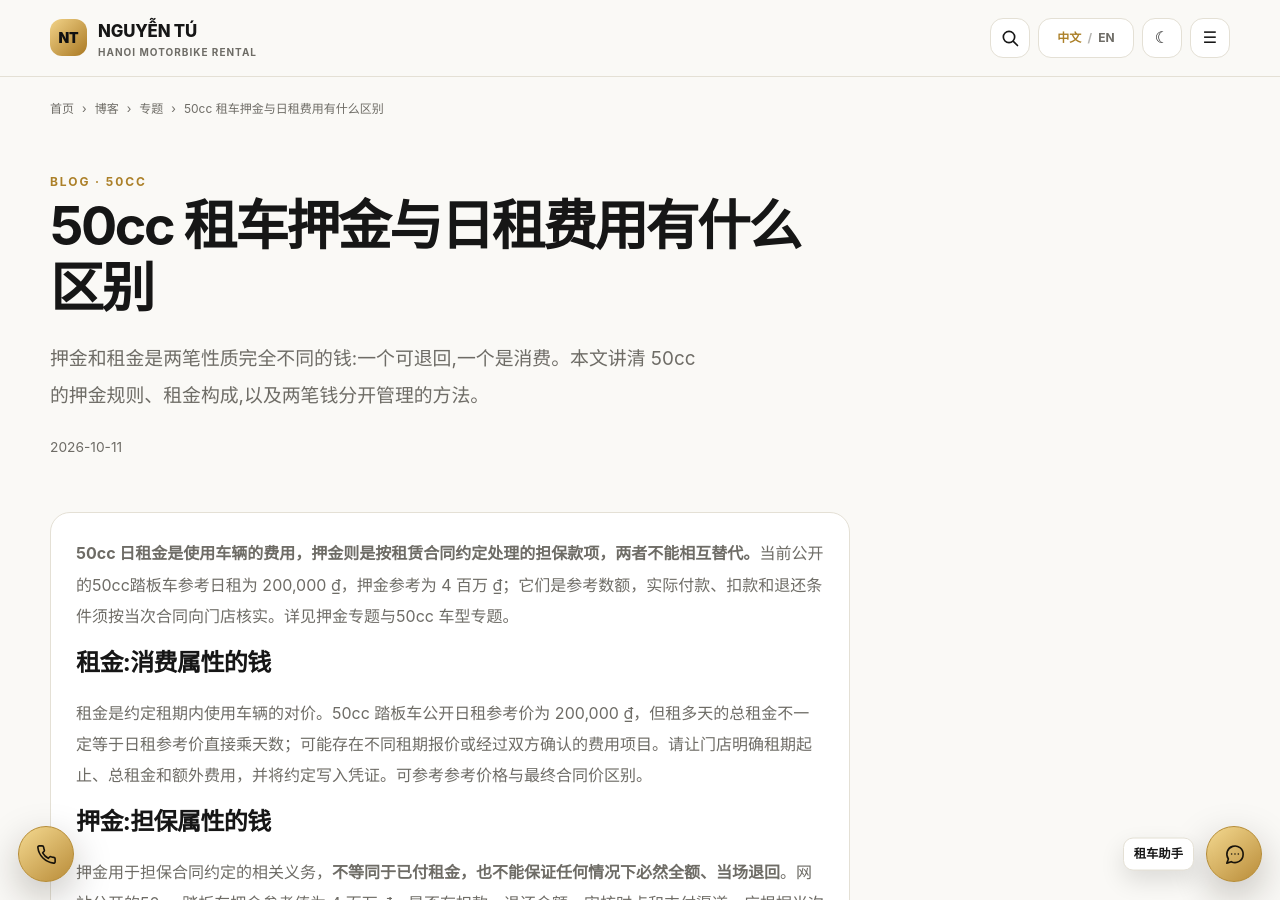
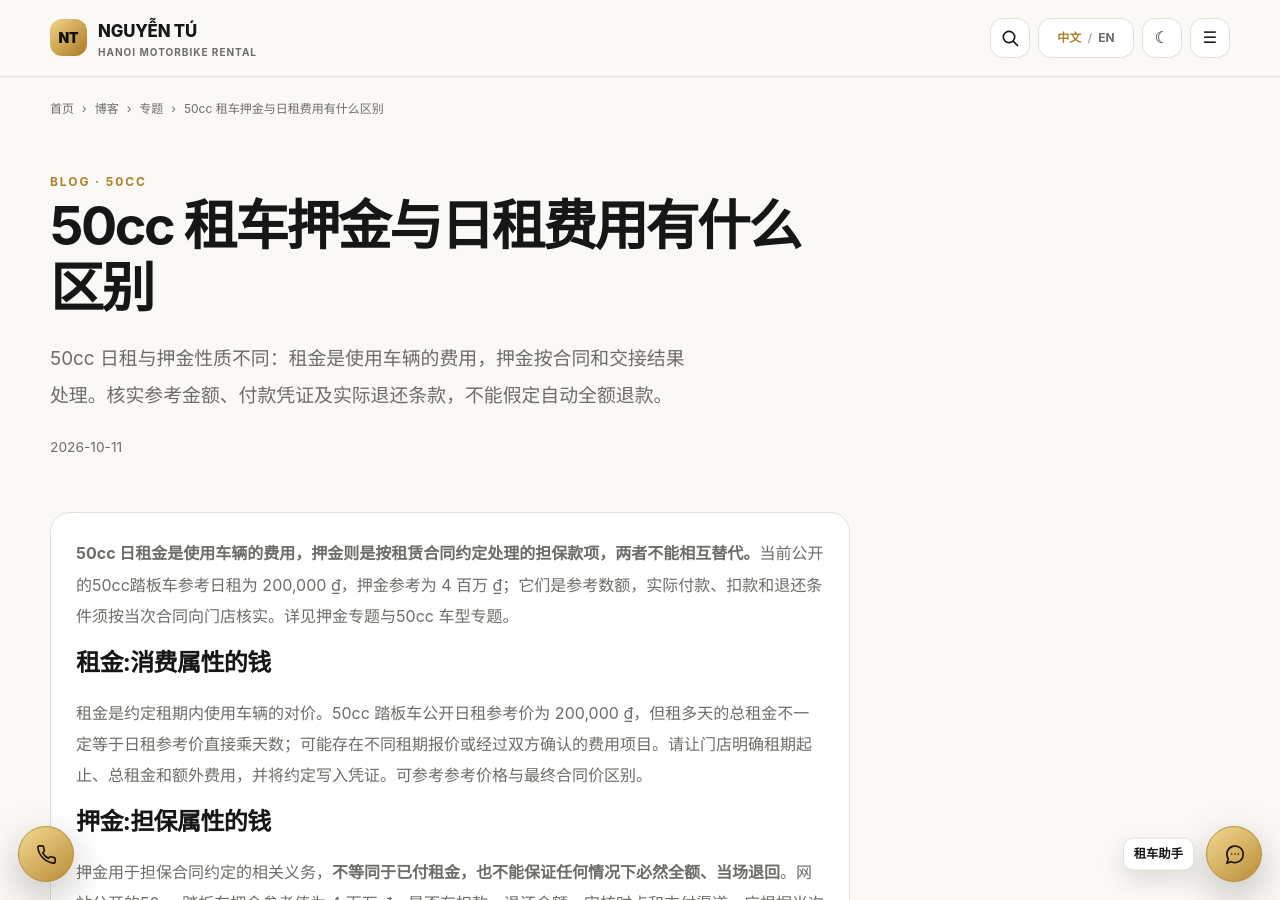
Before and after one commit to thuexemayhanoi/china, a Jekyll site: the page built from _posts/2026-10-11-hanoi-fifty-models-05.md, in a window 1280 px wide and 900 px high. Built offline with Jekyll 4.4.1, drawn with Linux system fonts in a browser that asks for light colours.

Commit message:
seo(china): align post description and modified date with corrected factual answer

```diff
--- a/_posts/2026-10-11-hanoi-fifty-models-05.md
+++ b/_posts/2026-10-11-hanoi-fifty-models-05.md
@@ -5,7 +5,8 @@ topic: "50cc"
 subtopic: "models"
 permalink: "/blog/hanoi-fifty-models-05/"
 title: "50cc 租车押金与日租费用有什么区别"
-description: "押金和租金是两笔性质完全不同的钱:一个可退回,一个是消费。本文讲清 50cc 的押金规则、租金构成,以及两笔钱分开管理的方法。"
+description: "50cc 日租与押金性质不同：租金是使用车辆的费用，押金按合同和交接结果处理。核实参考金额、付款凭证及实际退还条款，不能假定自动全额退款。"
+last_modified_at: "2026-10-12"
 primary_keyword: "河内50cc踏板车租赁"
 date: "2026-10-11 18:48:39 +0700"
 seo_silo: "50cc/models"
```
